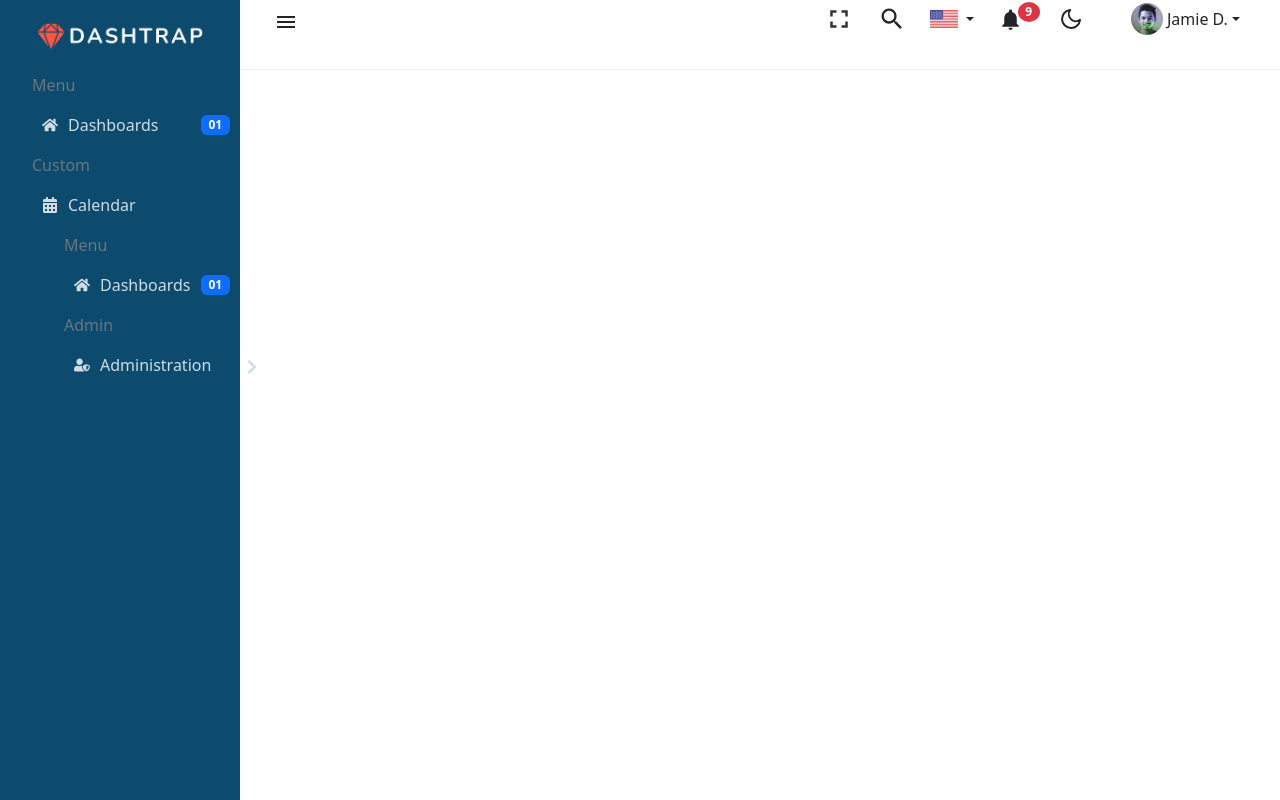
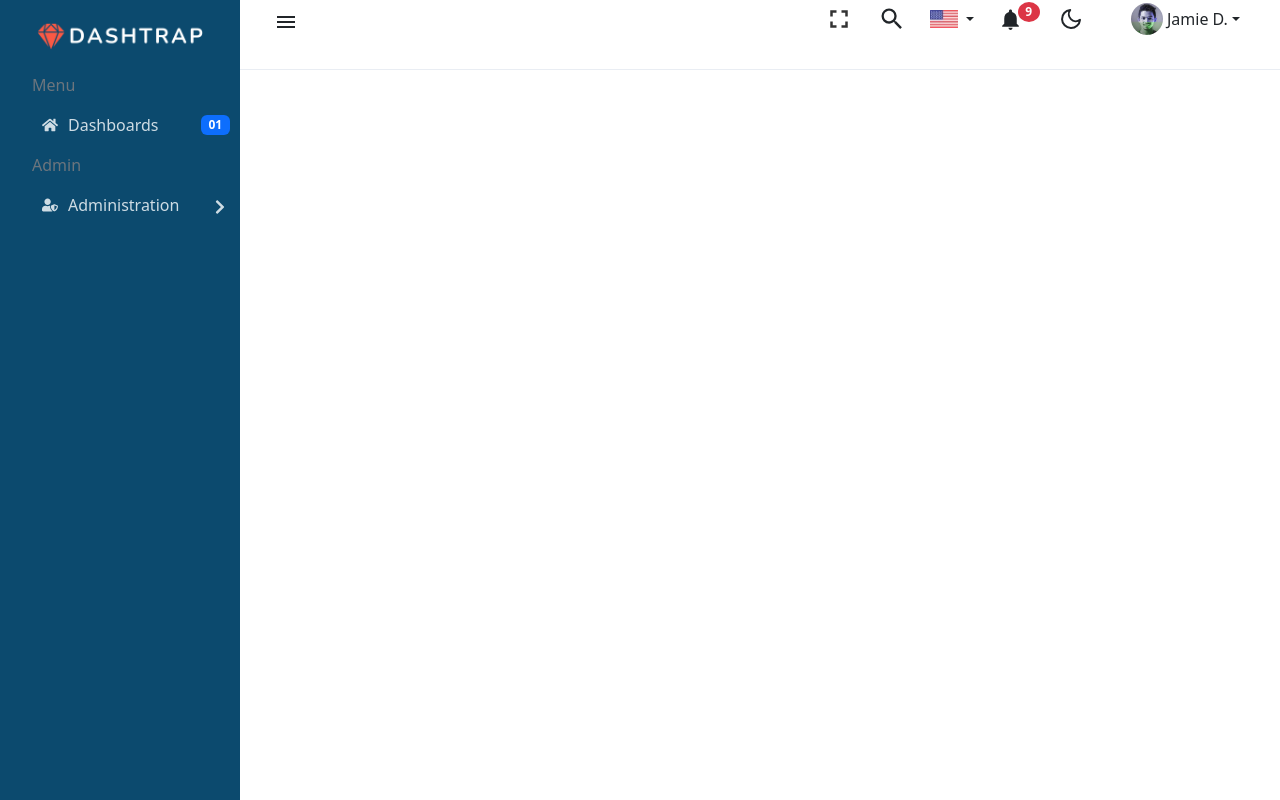
Before and after one commit to Ramadevi24/MRV_Project, a React (Create React App) app: page /dashboard in a window 1280 px wide. Built offline with nearby package versions, Linux system fonts and the light colour scheme.

Commit message:
remove menu-items

```diff
--- a/src/components/Sidebar.js
+++ b/src/components/Sidebar.js
@@ -1,22 +1,10 @@
-import React,{useState} from "react";
+import React, { useState } from "react";
 import "../css/Sidenavbar.css";
-import { FaCalendarAlt } from "react-icons/fa";
 import { FaHome } from "react-icons/fa";
-import { FaFile } from "react-icons/fa";
-import { GiCookie } from "react-icons/gi";
-import { AiOutlineAppstore } from "react-icons/ai";
-import { BsLayoutTextSidebarReverse } from "react-icons/bs";
-import { AiOutlinePicture } from "react-icons/ai";
-import { BsFillEraserFill } from "react-icons/bs";
-import { RiPieChartLine } from "react-icons/ri";
-import { GiTable } from "react-icons/gi";
-import { IoMapOutline } from "react-icons/io5";
-import { MdShare } from "react-icons/md";
 import logoLight from "../images/logo-light.png";
 import logoSm from "../images/logo-sm.png";
-import logoDark from "../images/logo-dark.png";
-import { FaUserShield } from 'react-icons/fa';
-import { FaChevronDown, FaChevronRight } from 'react-icons/fa';
+import { FaUserShield } from "react-icons/fa";
+import { FaChevronDown, FaChevronRight } from "react-icons/fa";
 const Sidebar = () => {
   const [isOpen, setIsOpen] = useState(false);
 
@@ -71,35 +59,6 @@ const Sidebar = () => {
               </a>
             </li>
 
-            <li className="menu-title">Custom</li>
-
-            <li className="menu-item">
-              <a
-                href="apps-calendar.html"
-                className="menu-link waves-effect waves-light"
-              >
-                <span className="menu-icon">
-                  <FaCalendarAlt color="#cedce4" />
-                </span>
-                <span className="menu-text">Calendar</span>
-              </a>
-            </li>
-
-                    <div data-simplebar>
-                        <ul className="app-menu">
-
-                            <li className="menu-title">Menu</li>
-
-                            <li className="menu-item">
-                                <a href="dashboard" className="menu-link waves-effect waves-light">
-                                    <span className="menu-icon">
-                                        <FaHome color="#cedce4" /> {/* Apply color as needed */}
-                                    </span>
-                                    <span className="menu-text">Dashboards</span>
-                                    <span className="badge bg-primary rounded ms-auto">01</span>
-                                </a>
-                            </li>
-
             <li className="menu-title">Admin</li>
 
             {/* <li className="menu-item">
@@ -123,7 +82,11 @@ const Sidebar = () => {
                 </span>
                 <span className="menu-text">Administration</span>
                 <span className="menu-arrow">
-                                        {isOpen ? <FaChevronDown color="#cedce4" /> : <FaChevronRight color="#cedce4"/>}
+                  {isOpen ? (
+                    <FaChevronDown color="#cedce4" />
+                  ) : (
+                    <FaChevronRight color="#cedce4" />
+                  )}
                 </span>
               </a>
 
@@ -172,7 +135,6 @@ const Sidebar = () => {
                 </ul>
               </div>
             </li>
-
 
             {/* <li class="menu-item">
                                 <a href="#menuLayouts" data-bs-toggle="collapse" className="menu-link waves-effect waves-light">
@@ -556,12 +518,9 @@ const Sidebar = () => {
                             </li> */}
           </ul>
         </div>
-                    </ul>
-                </div>
       </div>
     </React.Fragment>
-
-    )
-}
+  );
+};
 
 export default Sidebar;
```
Lines whose indentation alone changed are shown as unchanged.
